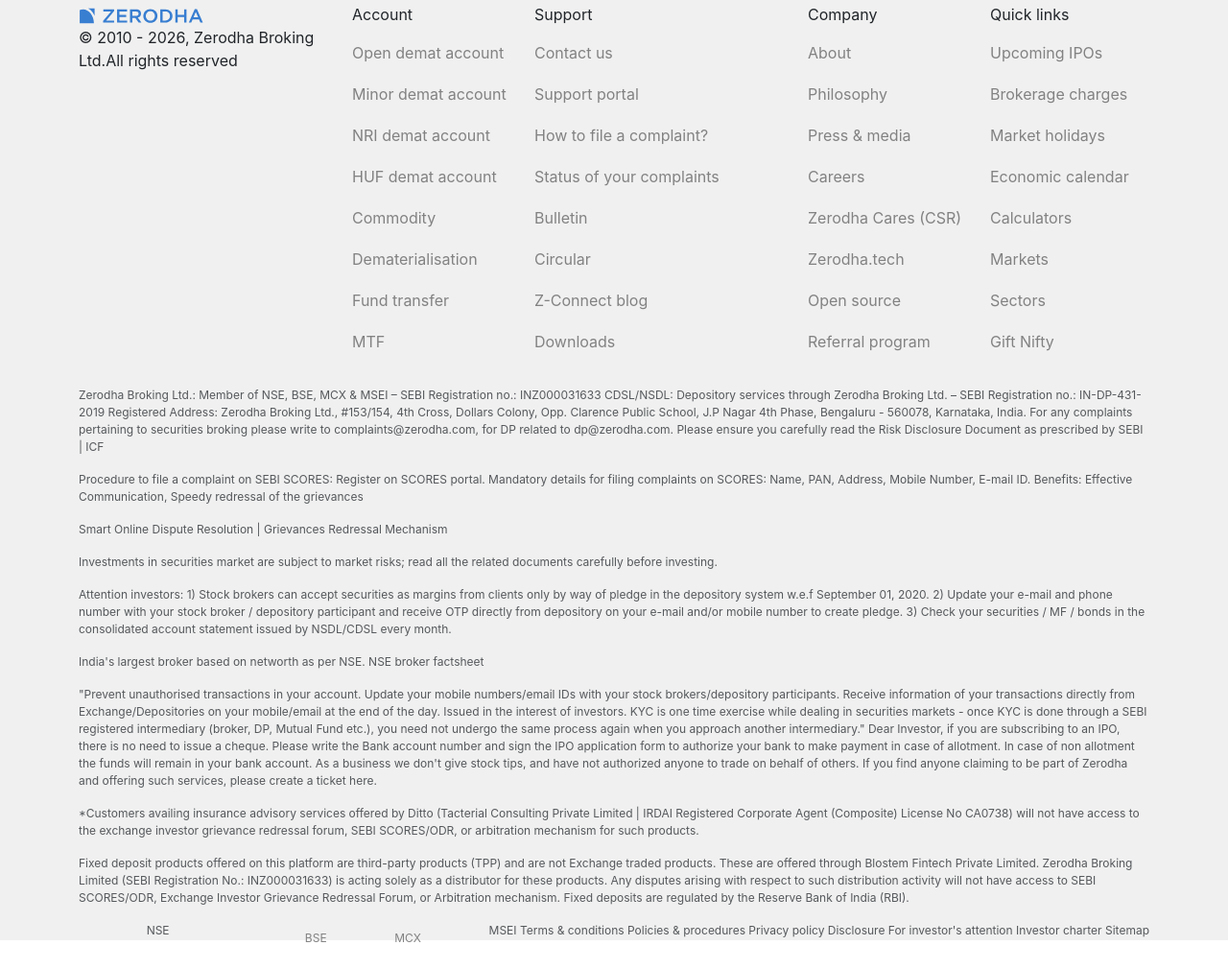
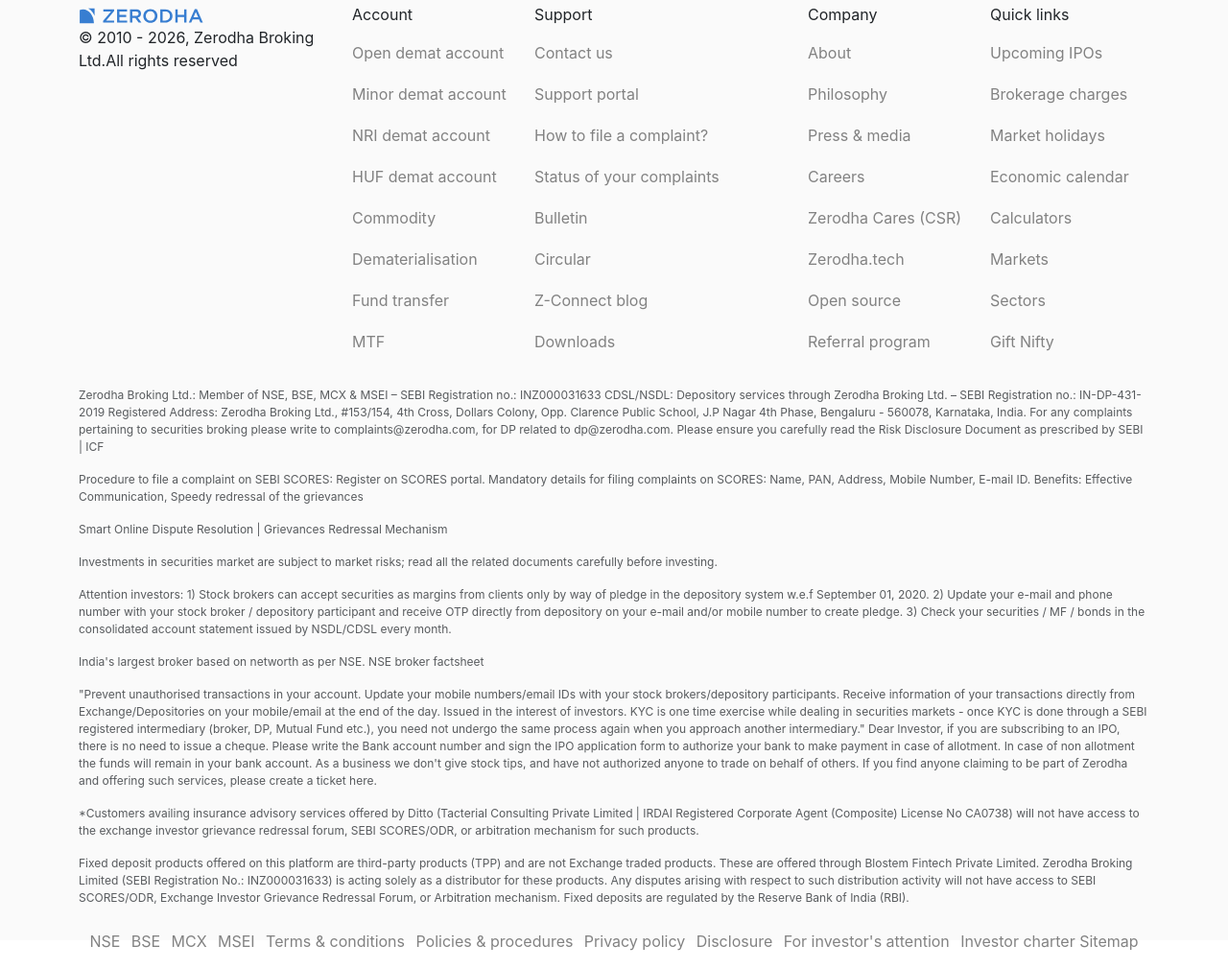
Before and after one commit to BB-Limbu/Zerodha-Clone, a React app in the folder frontend/: page / in a window 1280 px wide. Shown: the part 3081-4091 px from the top of the page at 96% size. Before the commit the page ends 4068 px from the top, so only its background shows below. Built offline with nearby package versions, Linux system fonts and the light colour scheme.

Commit message:
style component feature

```diff
--- a/frontend/src/index.css
+++ b/frontend/src/index.css
@@ -21,3 +21,14 @@ code {
    margin: 8px 0;
   text-decoration: none;
 }
+
+.footer-link {
+  display: flex;
+  justify-content: space-evenly;
+  margin-bottom: 30px;
+  transition:color 0.3s ease ;
+}
+.footer-link a:hover{
+  color:#1313c2;
+
+}
--- a/frontend/src/landing_page/Footer.js
+++ b/frontend/src/landing_page/Footer.js
@@ -2,7 +2,7 @@ import React from "react";
 
 function Footer() {
   return (
-    <footer style ={{backgroundColor:"rgb(240,240,240)"}}>
+    <footer style ={{backgroundColor:"rgb(250,250,250)"}}>
     <div className="container border-top mt-5">
       <div className="row mt-5">
         <div className="col-3">
@@ -161,12 +161,19 @@ function Footer() {
         Grievance Redressal Forum, or Arbitration mechanism. Fixed deposits are
         regulated by the Reserve Bank of India (RBI).
       </p>
-
-      <div className=" d-flex justify-content-between">
-         <a href ="/"></a>NSE <a/>
+      </div>
+      <div className="footer-link">
+      <a href ="#">NSE </a>
       <a href ="#">BSE </a>
-       <a  href ="#">MCX </a> MSEI Terms & conditions Policies & procedures Privacy policy Disclosure For investor's attention Investor charter Sitemap</div>
-      </div>
+       <a  href ="#">MCX </a>
+       <a href ="#">MSEI </a>
+       <a href ="#">Terms & conditions</a>
+       <a href ="#"> Policies & procedures</a>
+       <a href = "#">Privacy policy </a>
+       <a href ="#">Disclosure</a>
+        <a href = "#"> For investor's attention</a>
+        <a href = "#"> Investor charter Sitemap</a>
+        </div>
     </div>
     </footer>
   );
```
